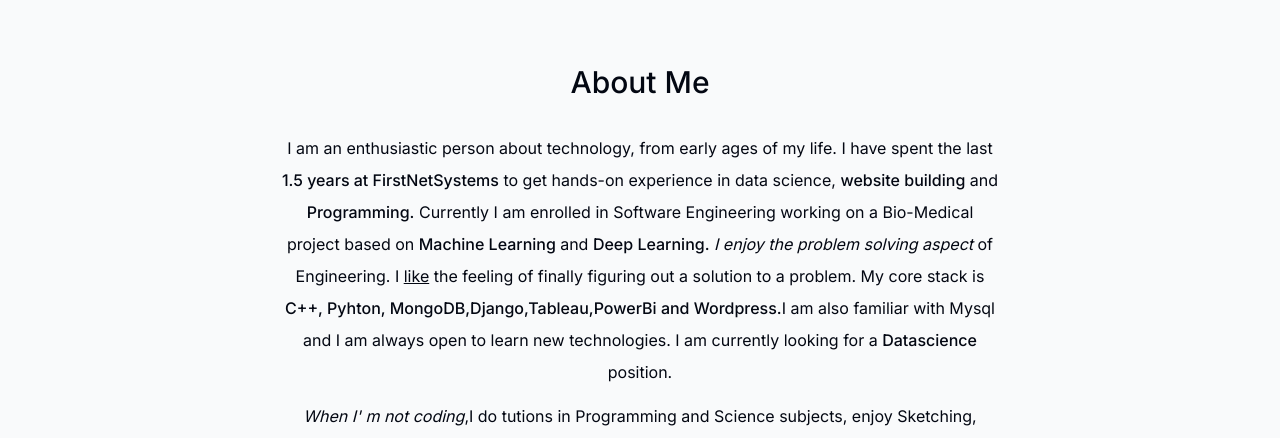
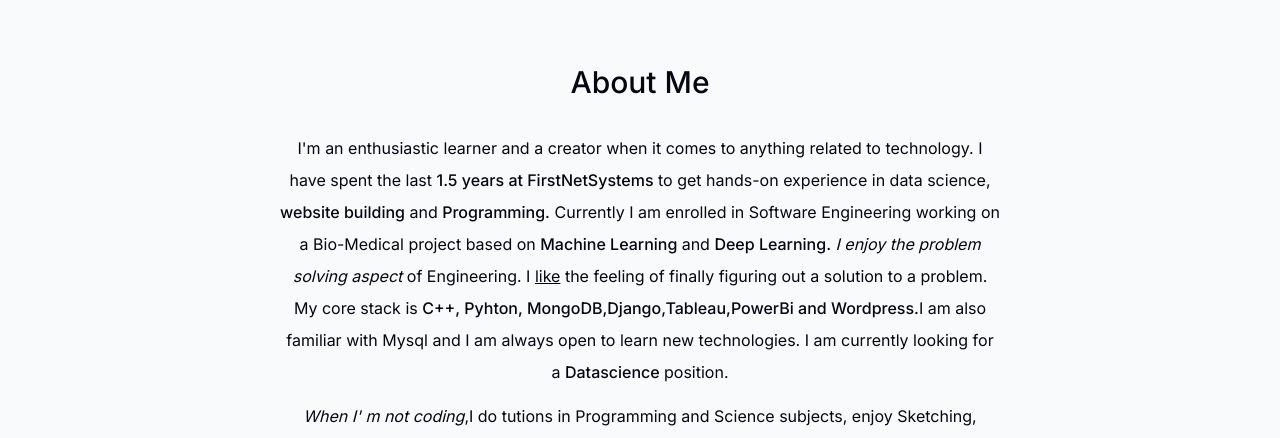
Before and after one commit to nasir-hussain-swat/NasirHussain-Portfolio, a Next.js app: page / in a window 1280 px wide. Shown: the part 920-1358 px from the top of the page. Built offline with nearby package versions, Linux system fonts and the light colour scheme; no server answers.

Commit message:
about updated

```diff
--- a/components/About.jsx
+++ b/components/About.jsx
@@ -28,7 +28,7 @@ const About = () => {
     >
       <SectionHeading>about me</SectionHeading>
       <p className="mb-3">
-        I am an enthusiastic person about technology, from early ages of my life. I
+      I'm an enthusiastic learner and a creator when it comes to anything related to technology. I
         have spent the last{" "}
         <span className="font-medium">1.5 years at FirstNetSystems</span> to get
         hands-on experience in data science,{" "}
```
